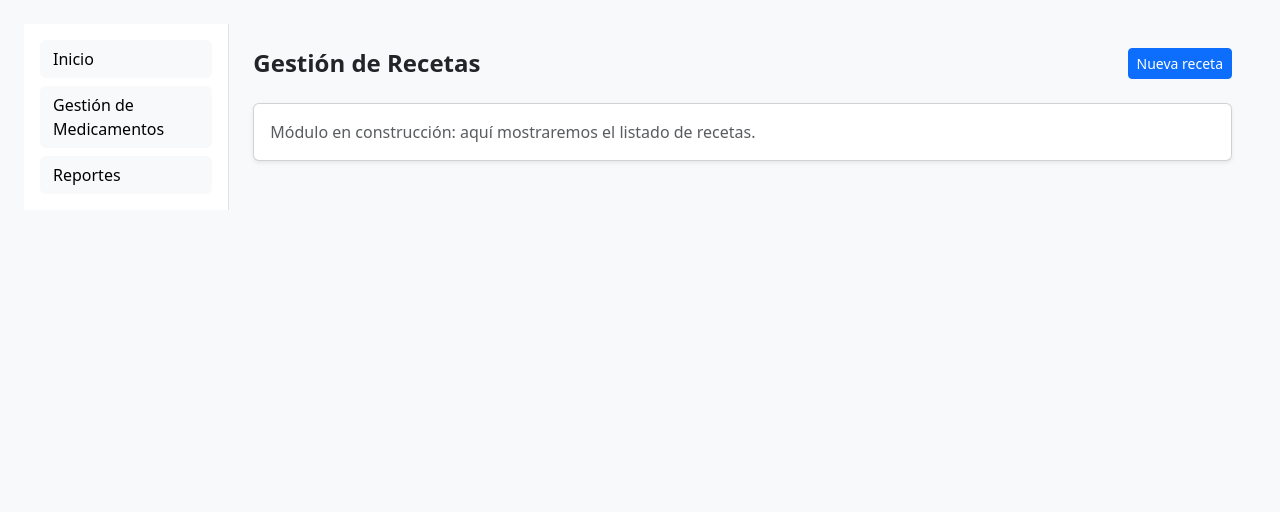
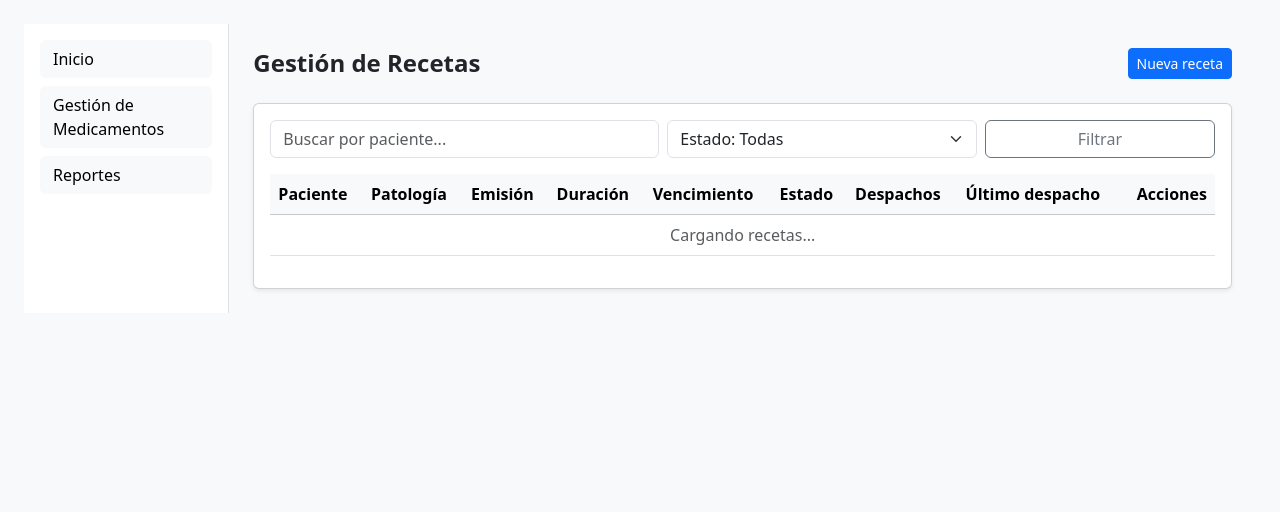
Before and after one commit to Lorena-V/Proyecto-titulo-TI, a Flask app: template app/templates/recetas.html in a window 1280 px wide. Shown: the part 57-569 px from the top of the page. Run offline with Flask 3, Linux system fonts and the light colour scheme; the template is opened without the code that fills it, so the values that code supplies are empty; some libraries are stand-ins or nearby versions.

Commit message:
Agrega a gestión de recetas un nuevo endpoint y mejora la interfaz de usuario con filtros y búsqueda.

```diff
--- a/app/__init__.py
+++ b/app/__init__.py
@@ -35,4 +35,7 @@ def create_app():
     from app.routes.recetas_api import recetas_api_bp
     app.register_blueprint(recetas_api_bp)
 
+    from app.routes.gestion_recetas_api import gestion_recetas_api_bp
+    app.register_blueprint(gestion_recetas_api_bp)
+
     return app
--- a/app/routes/recetas_api.py
+++ b/app/routes/recetas_api.py
@@ -1,4 +1,5 @@
-from flask import Blueprint, request, jsonify, session
+# API para crear recetas
+from flask import Blueprint, request, jsonify
 from sqlalchemy import text
 from sqlalchemy.exc import IntegrityError
 from datetime import datetime, timedelta
@@ -8,7 +9,7 @@ from app.utils.auth import roles_required
 recetas_api_bp = Blueprint("recetas_api", __name__, url_prefix="/api/recetas")
 
 @recetas_api_bp.post("")
-@roles_required("QF", "AUXILIAR")
+
 def crear_receta():
     data = request.get_json(force=True)
 
--- a/app/templates/recetas.html
+++ b/app/templates/recetas.html
@@ -13,7 +13,63 @@
 
 <div class="card shadow-sm">
     <div class="card-body">
-        <p class="text-muted mb-0">Módulo en construcción: aquí mostraremos el listado de recetas.</p>
+
+    <!-- Filtros -->
+    <div class="row g-2 align-items-center mb-3">
+      <div class="col-12 col-md-5">
+        <input
+          id="searchReceta"
+          class="form-control"
+          type="search"
+          placeholder="Buscar por paciente..."
+        >
+      </div>
+
+      <div class="col-12 col-md-4">
+        <select id="filtroEstadoReceta" class="form-select">
+          <option value="">Estado: Todas</option>
+          <option value="Vigente">Vigente</option>
+          <option value="Por vencer">Por vencer</option>
+          <option value="Vencida">Vencida</option>
+        </select>
+      </div>
+
+      <div class="col-12 col-md-3 text-md-end">
+        <button
+          id="btnFiltrarRecetas"
+          class="btn btn-outline-secondary w-100 w-md-auto"
+          type="button"
+        >
+          Filtrar
+        </button>
+      </div>
+    </div>
+
+    <!-- Tabla -->
+    <div class="table-responsive">
+      <table class="table table-hover align-middle">
+        <thead class="table-light">
+          <tr>
+            <th>Paciente</th>
+            <th>Patología</th>
+            <th>Emisión</th>
+            <th>Duración</th>
+            <th>Vencimiento</th>
+            <th>Estado</th>
+            <th>Despachos</th>
+            <th>Último despacho</th>
+            <th class="text-end">Acciones</th>
+          </tr>
+        </thead>
+        <tbody id="tablaRecetasBody">
+          <tr>
+            <td colspan="9" class="text-center text-muted">
+              Cargando recetas...
+            </td>
+          </tr>
+        </tbody>
+      </table>
+    </div>
     </div>
 </div>
 
```
Also changed, not shown: app/routes/gestion_recetas_api.py (added, +70 -0 lines).
